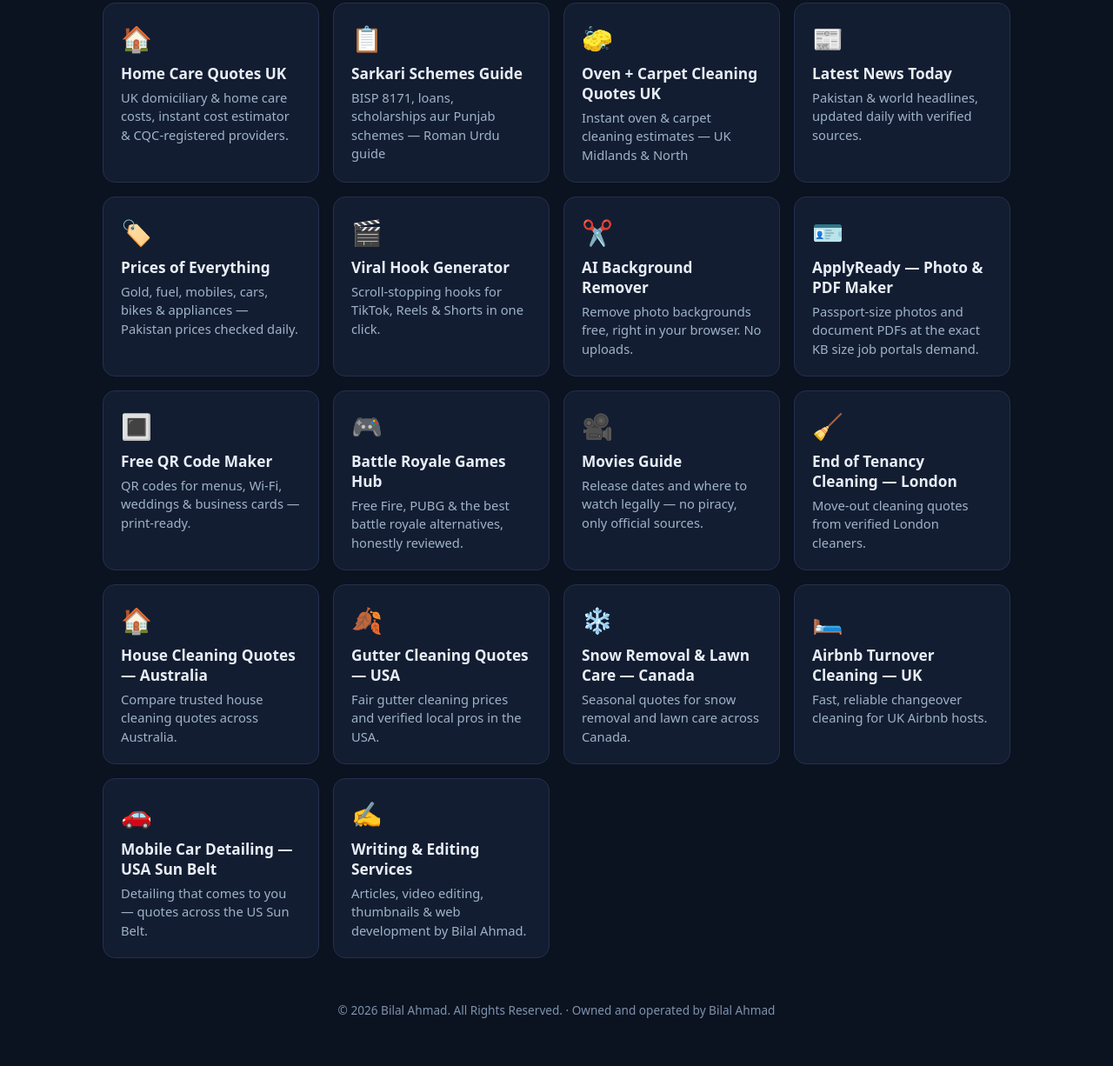
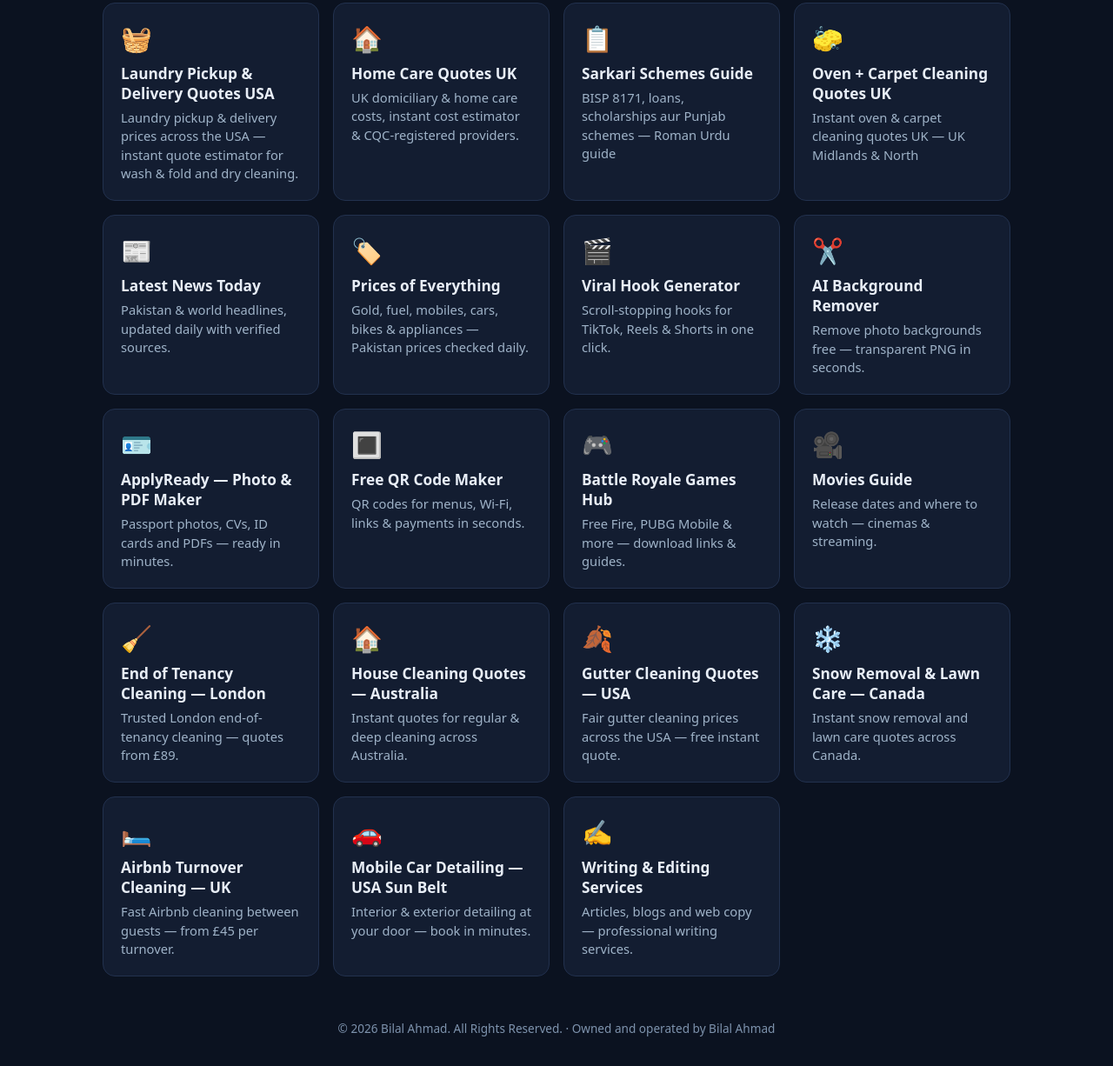
Before and after one commit to bilalahmadwrites/digidunya, a plain HTML site: page index.html in a window 1280 px wide. Shown: the part 166-1392 px from the top of the page at 87% size. Before the commit the page ends 1371 px from the top, so only its background shows below. Drawn offline with Linux system fonts and the light colour scheme.

Commit message:
Hub: Laundry Pickup & Delivery Quotes USA first
Updated the meta description and added new service cards.

```diff
--- a/index.html
+++ b/index.html
@@ -4,49 +4,50 @@
 <meta charset="UTF-8">
 <meta name="viewport" content="width=device-width, initial-scale=1.0">
 <title>DigiDunya — Free Online Tools, News, Prices & More</title>
-<meta name="description" content="DigiDunya: a family of free online tools and guides by Bilal Ahmad — viral hook generator, AI background remover, QR code maker, latest news, Pakistan prices, games hub, movies guide and local service quotes.">
+<meta name="description" content="DigiDunya: a family of free online tools and guides by Bilal Ahmad — viral hook generator, AI background remover, QR code maker, latest news, Pakistan prices, games hub, movies, Sarkari schemes and more.">
 <style>
-  * { box-sizing: border-box; margin: 0; padding: 0; }
-  body { font-family: system-ui, -apple-system, 'Segoe UI', Roboto, sans-serif; background: #0b1220; color: #e8eef7; min-height: 100vh; }
-  header { text-align: center; padding: 48px 20px 8px; }
-  header h1 { font-size: 2.4rem; letter-spacing: .5px; }
-  header h1 span { color: #4cc9f0; }
-  header p { color: #9fb3c8; margin-top: 10px; font-size: 1.05rem; }
-  main { max-width: 1080px; margin: 0 auto; padding: 28px 18px 40px; }
-  .grid { display: grid; grid-template-columns: repeat(auto-fill, minmax(240px, 1fr)); gap: 16px; }
-  a.card { display: block; background: #131d31; border: 1px solid #22314e; border-radius: 14px; padding: 20px; text-decoration: none; color: inherit; transition: transform .15s, border-color .15s; }
-  a.card:hover { transform: translateY(-3px); border-color: #4cc9f0; }
-  .card .icon { font-size: 1.8rem; }
-  .card h2 { font-size: 1.08rem; margin: 10px 0 6px; }
-  .card p { color: #9fb3c8; font-size: .92rem; line-height: 1.45; }
-  footer { text-align: center; color: #7e93ad; font-size: .85rem; padding: 10px 20px 34px; }
+*{box-sizing:border-box;margin:0;padding:0;}
+body{font-family:system-ui,-apple-system,'Segoe UI',Roboto,sans-serif;background: #0b1220;color: #e8eef7;min-height:100vh;}
+header{text-align:center;padding:48px 20px 8px;}
+header h1{font-size:2.4rem;letter-spacing:.5px;}
+header h1 span{color: #4cc9f0;}
+header p{color: #9fb3c8;margin-top:10px;font-size:1.05rem;}
+main{max-width:1080px;margin:0 auto;padding:28px 18px 40px;}
+.grid{display:grid;grid-template-columns:repeat(auto-fill,minmax(240px,1fr));gap:16px;}
+a.card{display:block;background: #131d31;border:1px solid #22314e;border-radius:14px;padding:20px;text-decoration:none;color:inherit;transition:transform .15s,border-color .15s;}
+a.card:hover{transform:translateY(-3px);border-color: #4cc9f0;}
+.card .icon{font-size:1.8rem;}
+.card h2{font-size:1.08rem;margin:10px 0 6px;}
+.card p{color: #9fb3c8;font-size:.92rem;line-height:1.45;}
+footer{text-align:center;color: #7e93ad;font-size:.85rem;padding:10px 20px 34px;}
 </style>
 </head>
 <body>
 <header>
-  <h1>Digi<span>Dunya</span></h1>
-  <p>Free online tools, fresh news, real prices and useful guides — all in one place.</p>
+<h1>Digi<span>Dunya</span></h1>
+<p>Free online tools, fresh news, real prices and useful guides — all in one place.</p>
 </header>
 <main>
   <div class="grid">
+    <a class="card" href="/laundry-pickup-delivery-quotes-usa"><div class="icon">🧺</div><h2>Laundry Pickup &amp; Delivery Quotes USA</h2><p>Laundry pickup &amp; delivery prices across the USA — instant quote estimator for wash &amp; fold and dry cleaning.</p></a>
     <a class="card" href="/home-care-quotes-uk"><div class="icon">🏠</div><h2>Home Care Quotes UK</h2><p>UK domiciliary &amp; home care costs, instant cost estimator &amp; CQC-registered providers.</p></a>
     <a class="card" href="/sarkari-schemes-guide"><div class="icon">📋</div><h2>Sarkari Schemes Guide</h2><p>BISP 8171, loans, scholarships aur Punjab schemes — Roman Urdu guide</p></a>
-    <a class="card" href="/oven-carpet-cleaning-quotes-uk"><div class="icon">🧽</div><h2>Oven + Carpet Cleaning Quotes UK</h2><p>Instant oven &amp; carpet cleaning estimates — UK Midlands &amp; North</p></a>
+    <a class="card" href="/oven-carpet-cleaning-quotes-uk"><div class="icon">🧽</div><h2>Oven + Carpet Cleaning Quotes UK</h2><p>Instant oven &amp; carpet cleaning quotes UK — UK Midlands &amp; North</p></a>
     <a class="card" href="/news"><div class="icon">📰</div><h2>Latest News Today</h2><p>Pakistan &amp; world headlines, updated daily with verified sources.</p></a>
     <a class="card" href="/prices"><div class="icon">🏷️</div><h2>Prices of Everything</h2><p>Gold, fuel, mobiles, cars, bikes &amp; appliances — Pakistan prices checked daily.</p></a>
     <a class="card" href="/hooks"><div class="icon">🎬</div><h2>Viral Hook Generator</h2><p>Scroll-stopping hooks for TikTok, Reels &amp; Shorts in one click.</p></a>
-    <a class="card" href="/remover"><div class="icon">✂️</div><h2>AI Background Remover</h2><p>Remove photo backgrounds free, right in your browser. No uploads.</p></a>
-    <a class="card" href="/apply"><div class="icon">🪪</div><h2>ApplyReady — Photo &amp; PDF Maker</h2><p>Passport-size photos and document PDFs at the exact KB size job portals demand.</p></a>
-    <a class="card" href="/qr"><div class="icon">🔳</div><h2>Free QR Code Maker</h2><p>QR codes for menus, Wi-Fi, weddings &amp; business cards — print-ready.</p></a>
-    <a class="card" href="/games"><div class="icon">🎮</div><h2>Battle Royale Games Hub</h2><p>Free Fire, PUBG &amp; the best battle royale alternatives, honestly reviewed.</p></a>
-    <a class="card" href="/movies"><div class="icon">🎥</div><h2>Movies Guide</h2><p>Release dates and where to watch legally — no piracy, only official sources.</p></a>
-    <a class="card" href="/cleaning-london"><div class="icon">🧹</div><h2>End of Tenancy Cleaning — London</h2><p>Move-out cleaning quotes from verified London cleaners.</p></a>
-    <a class="card" href="/cleaning-au"><div class="icon">🏠</div><h2>House Cleaning Quotes — Australia</h2><p>Compare trusted house cleaning quotes across Australia.</p></a>
-    <a class="card" href="/gutter-us"><div class="icon">🍂</div><h2>Gutter Cleaning Quotes — USA</h2><p>Fair gutter cleaning prices and verified local pros in the USA.</p></a>
-    <a class="card" href="/snow-ca"><div class="icon">❄️</div><h2>Snow Removal &amp; Lawn Care — Canada</h2><p>Seasonal quotes for snow removal and lawn care across Canada.</p></a>
-    <a class="card" href="/airbnb-uk"><div class="icon">🛏️</div><h2>Airbnb Turnover Cleaning — UK</h2><p>Fast, reliable changeover cleaning for UK Airbnb hosts.</p></a>
-    <a class="card" href="/detailing-us"><div class="icon">🚗</div><h2>Mobile Car Detailing — USA Sun Belt</h2><p>Detailing that comes to you — quotes across the US Sun Belt.</p></a>
-    <a class="card" href="/portfolio"><div class="icon">✍️</div><h2>Writing &amp; Editing Services</h2><p>Articles, video editing, thumbnails &amp; web development by Bilal Ahmad.</p></a>
+    <a class="card" href="/remover"><div class="icon">✂️</div><h2>AI Background Remover</h2><p>Remove photo backgrounds free — transparent PNG in seconds.</p></a>
+    <a class="card" href="/apply"><div class="icon">🪪</div><h2>ApplyReady — Photo &amp; PDF Maker</h2><p>Passport photos, CVs, ID cards and PDFs — ready in minutes.</p></a>
+    <a class="card" href="/qr"><div class="icon">🔳</div><h2>Free QR Code Maker</h2><p>QR codes for menus, Wi-Fi, links &amp; payments in seconds.</p></a>
+    <a class="card" href="/games"><div class="icon">🎮</div><h2>Battle Royale Games Hub</h2><p>Free Fire, PUBG Mobile &amp; more — download links &amp; guides.</p></a>
+    <a class="card" href="/movies"><div class="icon">🎥</div><h2>Movies Guide</h2><p>Release dates and where to watch — cinemas &amp; streaming.</p></a>
+    <a class="card" href="/cleaning-london"><div class="icon">🧹</div><h2>End of Tenancy Cleaning — London</h2><p>Trusted London end-of-tenancy cleaning — quotes from £89.</p></a>
+    <a class="card" href="/cleaning-au"><div class="icon">🏠</div><h2>House Cleaning Quotes — Australia</h2><p>Instant quotes for regular &amp; deep cleaning across Australia.</p></a>
+    <a class="card" href="/gutter-us"><div class="icon">🍂</div><h2>Gutter Cleaning Quotes — USA</h2><p>Fair gutter cleaning prices across the USA — free instant quote.</p></a>
+    <a class="card" href="/snow-ca"><div class="icon">❄️</div><h2>Snow Removal &amp; Lawn Care — Canada</h2><p>Instant snow removal and lawn care quotes across Canada.</p></a>
+    <a class="card" href="/airbnb-uk"><div class="icon">🛏️</div><h2>Airbnb Turnover Cleaning — UK</h2><p>Fast Airbnb cleaning between guests — from £45 per turnover.</p></a>
+    <a class="card" href="/detailing-us"><div class="icon">🚗</div><h2>Mobile Car Detailing — USA Sun Belt</h2><p>Interior &amp; exterior detailing at your door — book in minutes.</p></a>
+    <a class="card" href="/portfolio"><div class="icon">✍️</div><h2>Writing &amp; Editing Services</h2><p>Articles, blogs and web copy — professional writing services.</p></a>
   </div>
 </main>
 <footer>© 2026 Bilal Ahmad. All Rights Reserved. · Owned and operated by Bilal Ahmad</footer>
```
